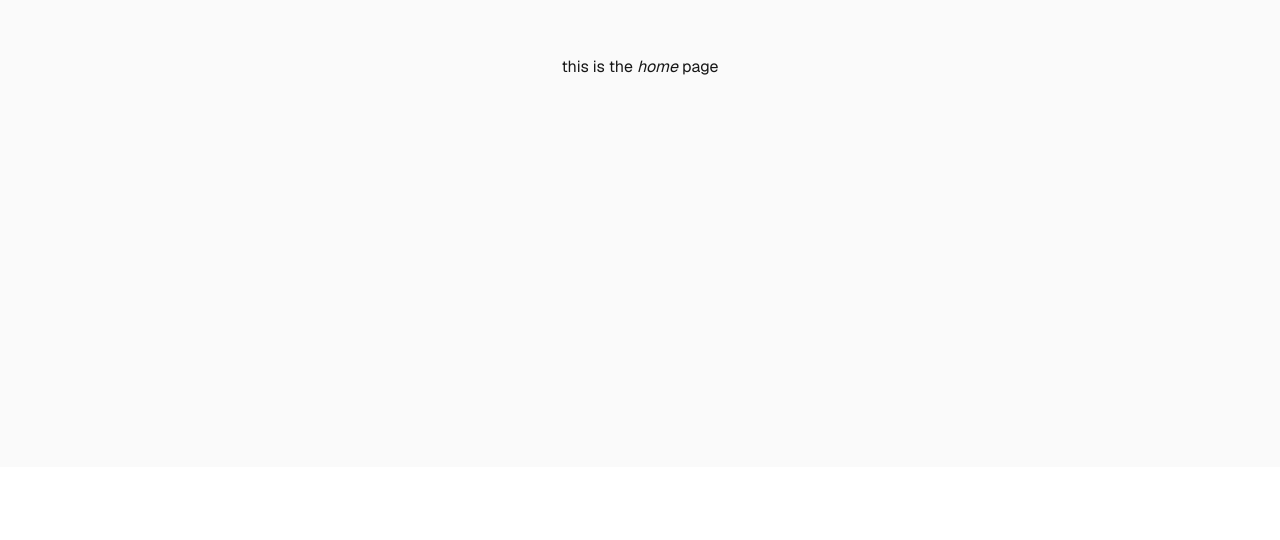
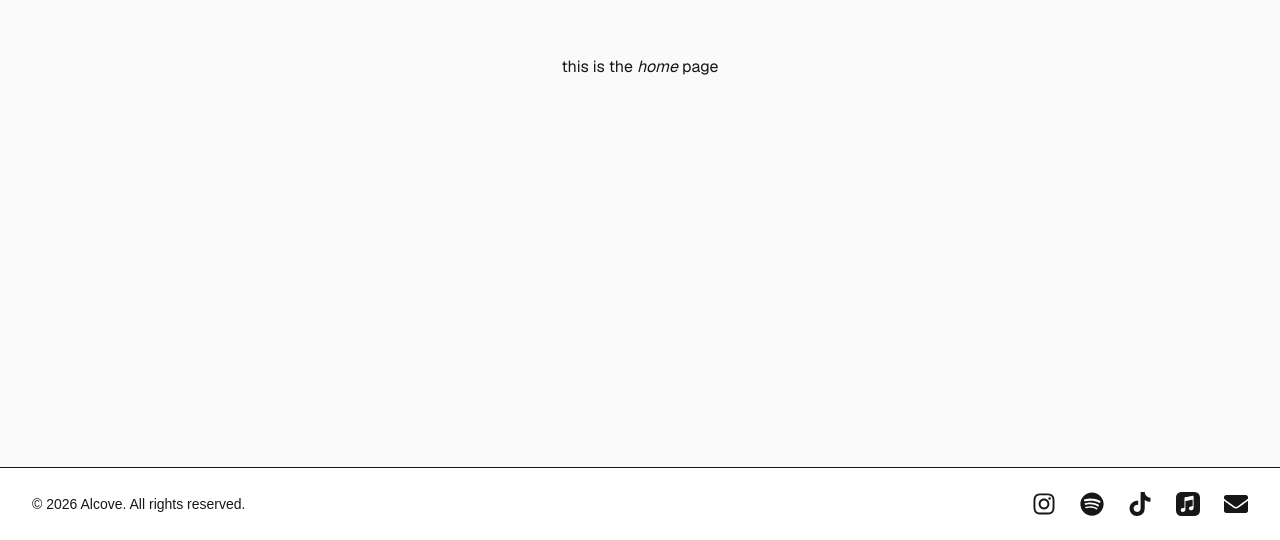
Before and after one commit to Swamp-Records/alcove-website, a Next.js app: page / in a window 1280 px wide. Shown: the part 333-873 px from the top of the page. Before the commit the page ends 800 px from the top, so only its background shows below. Built offline with nearby package versions, Linux system fonts and the light colour scheme.

Commit message:
added footer component and social media icons (except for email)

```diff
--- a/package.json
+++ b/package.json
@@ -11,7 +11,8 @@
   "dependencies": {
     "next": "16.1.6",
     "react": "19.2.3",
-    "react-dom": "19.2.3"
+    "react-dom": "19.2.3",
+    "react-icons": "^5.6.0"
   },
   "devDependencies": {
     "@tailwindcss/postcss": "^4",
--- a/src/app/layout.tsx
+++ b/src/app/layout.tsx
@@ -1,6 +1,7 @@
 import type { Metadata } from "next";
 import { Geist, Geist_Mono } from "next/font/google";
 import "../styles/globals.css";
+import Footer from "../components/footer";
 
 const geistSans = Geist({
   variable: "--font-geist-sans",
@@ -28,6 +29,7 @@ export default function RootLayout({
         className={`${geistSans.variable} ${geistMono.variable} antialiased`}
       >
         {children}
+        <Footer />
       </body>
     </html>
   );
--- /dev/null
+++ b/src/components/footer.tsx
@@ -0,0 +1,54 @@
+import { FaInstagram, FaSpotify, FaTiktok, FaEnvelope } from "react-icons/fa";
+import { SiApplemusic } from 'react-icons/si';
+
+export default function Footer() {
+    return (
+        <footer className="w-full border-t py-6 px-8 text-sm">
+            <div className="flex justify-between items-center w-full">
+                <p> © {new Date().getFullYear()} Alcove. All rights reserved.</p>
+
+                <div className="flex gap-6 text-xl">
+                    <a href="https://www.instagram.com/alcoveband_?utm_source=ig_web_button_share_sheet&igsh=ZDNlZDc0MzIxNw=="
+                        target="_blank"
+                        rel="noopener noreferrer"
+                        className="text-2xl hover:text-pink-500 transition"
+                    >
+                        <FaInstagram  />
+                    </a>
+
+                    <a href="https://open.spotify.com/artist/42wIjlDNw2UInIgEV5ZWdx"
+                        target="_blank"
+                        rel="noopener noreferrer"
+                        className="text-2xl hover:text-green-500 transition"
+                    >
+                        <FaSpotify  />
+                    </a>
+
+                    <a href="https://www.tiktok.com/@alcoveband_"
+                        target="_blank"
+                        rel="noopener noreferrer"
+                        className="text-2xl hover:text-red-500 transition"
+                    >
+                        <FaTiktok  />
+                    </a>
+
+                    <a href="https://music.apple.com/us/artist/alcove/1863338854"
+                        target="_blank"
+                        rel="noopener noreferrer"
+                        className="text-2xl hover:text-red-500 transition"
+                    >
+                        <SiApplemusic  />
+                    </a>
+
+                    <a href=""
+                        target="_blank"
+                        rel="noopener noreferrer"
+                        className="text-2xl hover:text-blue-500 transition"
+                    >
+                        <FaEnvelope  />
+                    </a>
+                </div>
+            </div>
+        </footer>
+    )
+}
```
Also changed, not shown: 1 other file (tests, documents, lock files or other folders).
